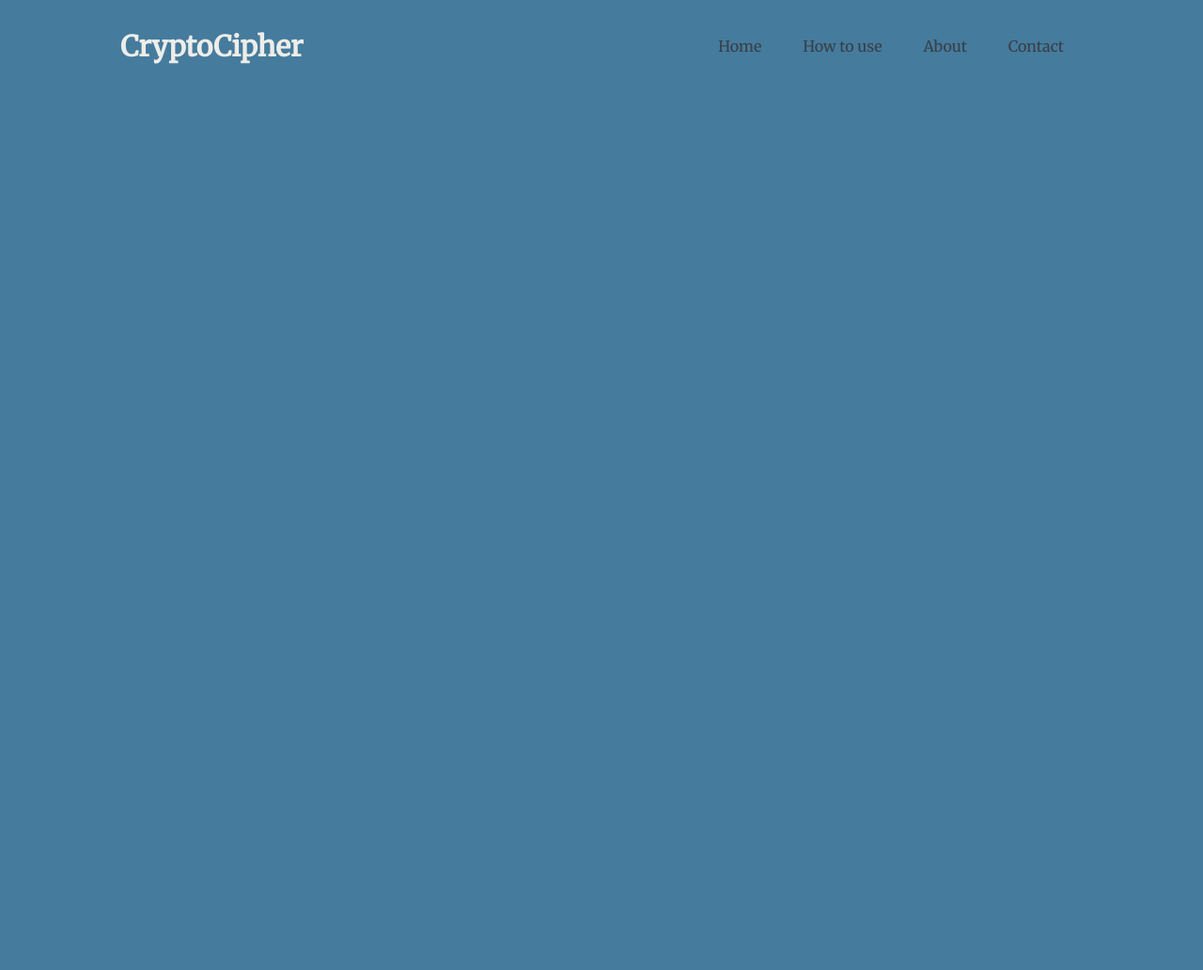
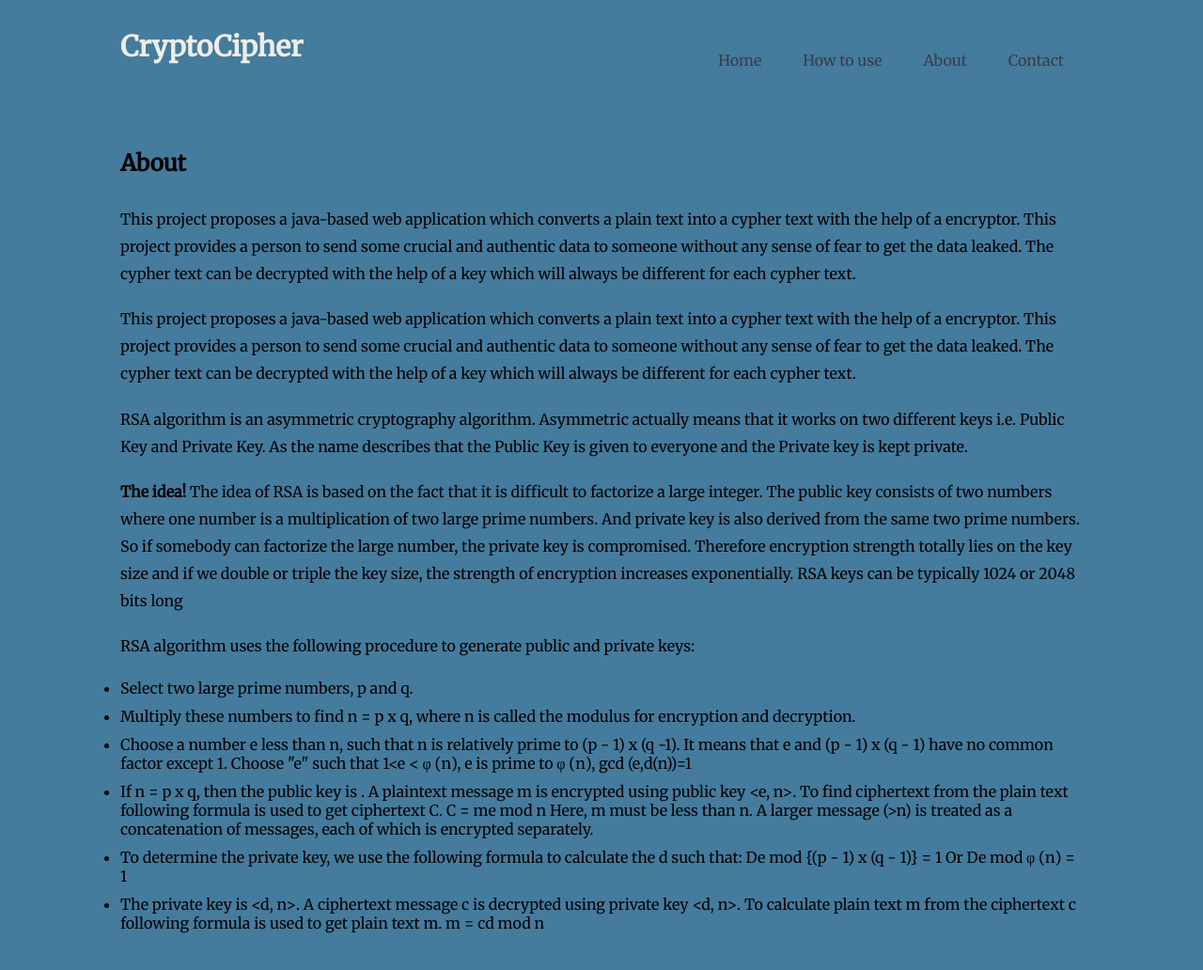
Before and after one commit to abdullahmd2/CryptoCipher, a plain HTML site: page about.html in a window 1280 px wide. Shown: the whole page at 94% size. Before the commit the page ends 800 px from the top, so only its background shows below. Drawn offline with Linux system fonts and the light colour scheme.

Commit message:
UI Changes

```diff
--- /dev/null
+++ b/Styles/about.css
@@ -0,0 +1,17 @@
+section {
+    padding: 30px 10%;
+}
+
+h1 {
+    margin-bottom: 30px;
+}
+
+p {
+    margin: 20px 0;
+    line-height: 1.8;
+}
+
+li {
+    margin: 10px 0;
+    color: black;
+}
--- a/about.html
+++ b/about.html
@@ -1,12 +1,15 @@
 <!DOCTYPE html>
 <html lang="en">
+
 <head>
     <meta charset="UTF-8">
     <meta http-equiv="X-UA-Compatible" content="IE=edge">
     <meta name="viewport" content="width=device-width, initial-scale=1.0">
     <title>About</title>
     <link rel="stylesheet" href="Styles/style.css">
+    <link rel="stylesheet" href="Styles/about.css">
 </head>
+
 <body>
     <header>
         <h1 class="title">CryptoCipher</h1>
@@ -19,5 +22,67 @@
             </ul>
         </nav>
     </header>
+
+    <section>
+        <h1>About</h1>
+        <p>
+            This project proposes a java-based web application which converts a plain text into a cypher text with the
+            help of a encryptor. This project provides a person to send some crucial and authentic data to someone
+            without any sense of fear to get the data leaked. The cypher text can be decrypted with the help of a key
+            which will always be different for each cypher text.
+        </p>
+        <p>
+            This project proposes a java-based web application which converts a plain text into a cypher text with the
+            help of a encryptor. This project provides a person to send some crucial and authentic data to someone
+            without any sense of fear to get the data leaked. The cypher text can be decrypted with the help of a key
+            which will always be different for each cypher text.
+        </p>
+        <p>
+            RSA algorithm is an asymmetric cryptography algorithm. Asymmetric actually means that it works on two
+            different keys i.e. Public Key and Private Key. As the name describes that the Public Key is given to
+            everyone and the Private key is kept private.
+        </p>
+        <p>
+            <strong>The idea!</strong> The idea of RSA is based on the fact that it is difficult to factorize a large
+            integer. The public
+            key consists of two numbers where one number is a multiplication of two large prime numbers. And private key
+            is also derived from the same two prime numbers. So if somebody can factorize the large number, the private
+            key is compromised. Therefore encryption strength totally lies on the key size and if we double or triple
+            the key size, the strength of encryption increases exponentially. RSA keys can be typically 1024 or 2048
+            bits long
+        </p>
+        <p>
+            RSA algorithm uses the following procedure to generate public and private keys:
+        <ul>
+            <li>Select two large prime numbers, p and q.</li>
+            <li>Multiply these numbers to find n = p x q, where n is called the modulus for encryption and decryption.
+            </li>
+            <li>
+                Choose a number e less than n, such that n is relatively prime to (p - 1) x (q -1). It means that e and
+                (p - 1) x (q - 1) have no common factor except 1. Choose "e" such that 1&lte &lt φ (n), e is prime to φ
+                (n),
+                gcd (e,d(n))=1
+            </li>
+            <li>If n = p x q, then the public key is <e, n>. A plaintext message m is encrypted using public key &lte,
+                    n&gt. To find ciphertext from the plain text following formula is used to get ciphertext C.
+                    C = me mod n
+                    Here, m must be less than n. A larger message (>n) is treated as a concatenation of messages, each
+                    of which is encrypted separately.
+            </li>
+            <li>
+                To determine the private key, we use the following formula to calculate the d such that:
+                De mod {(p - 1) x (q - 1)} = 1
+                Or
+                De mod φ (n) = 1
+            </li>
+            <li>
+                The private key is &ltd, n&gt. A ciphertext message c is decrypted using private key &ltd, n&gt. To calculate
+                        plain text m from the ciphertext c following formula is used to get plain text m.
+                        m = cd mod n
+            </li>
+        </ul>
+        </p>
+    </section>
 </body>
+
 </html>
```
Also changed, not shown: 1 other file.
